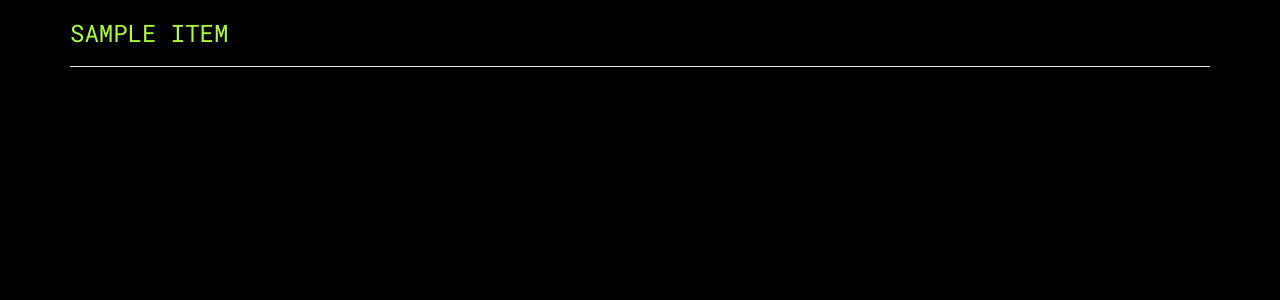
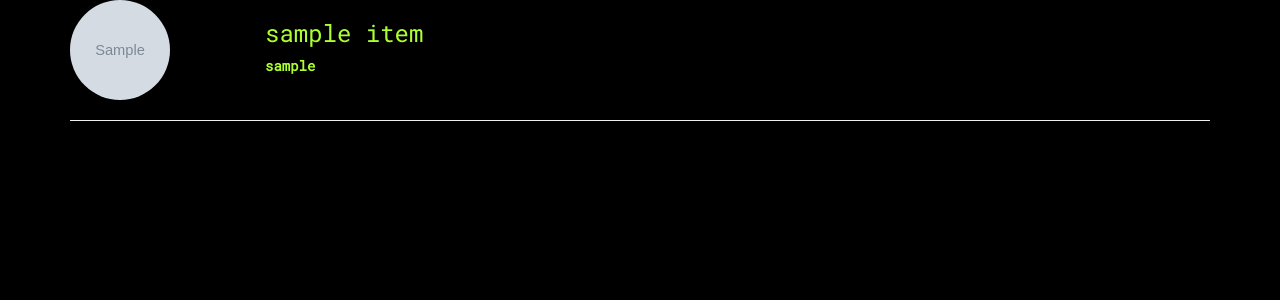
Before and after one commit to muthugit/gitcard, a Flask app: a page that uses src/providers/templates/common/header.html in a window 1280 px wide. Shown: the top 300 px of the page. Run offline with Flask 2, Linux system fonts and the light colour scheme; grey boxes marked "Sample" are stand-in pictures; some libraries are stand-ins or nearby versions.

Commit message:
new pages

```diff
--- a/app.py
+++ b/app.py
@@ -3,7 +3,7 @@ from dataclasses import asdict
 from src.use_cases.users.get_user import (GetUserRequest, GetUserUseCase)
 
 
-app = Flask(__name__, template_folder="src/providers/templates")
+app = Flask(__name__, template_folder="src/providers/templates", static_folder="src/providers/templates/static")
 
 @app.route("/favicon.ico")
 def fav():
--- a/src/providers/templates/common/header.html
+++ b/src/providers/templates/common/header.html
@@ -1,14 +1,7 @@
+<meta name="viewport" content="width=device-width, initial-scale=1">
 <link rel="stylesheet" href="https://bootswatch.com/3/paper/bootstrap.css" media="screen">
 <link href='https://fonts.googleapis.com/css?family=Roboto Mono' rel='stylesheet'>
+<!-- <link rel="stylesheet" href="https://cdn.jsdelivr.net/npm/bootstrap@4.6.2/dist/css/bootstrap.min.css"> -->
+<link rel= "stylesheet" type= "text/css" href= "/static/black.css">
 
-<style>
-    body {
-        font-family: 'Roboto Mono';
-        background-color: black;
-        color: greenyellow;
-    }
-    h1, h2, h3 {
-        color: greenyellow
-    }
-</style>
 <div class="container">
--- /dev/null
+++ b/src/providers/templates/static/black.css
@@ -0,0 +1,21 @@
+main {
+    padding: 30px;
+}
+body {
+    font-family: 'Roboto Mono';
+    background-color: black;
+    color: greenyellow;
+}
+h1, h2, h3 {
+    color: greenyellow
+}
+
+.profile-pic{
+    width: 100px;
+    height: 100px;
+    border-radius: 50%;
+
+}
+hr {
+    color: white;
+}
--- a/src/providers/templates/user/user_profile.html
+++ b/src/providers/templates/user/user_profile.html
@@ -1,7 +1,13 @@
 {% include 'common/header.html' %}
 
-<div class="typewriter">
-<h3>{{ user.name.upper() }}</h3>
+<div class="row main">
+    <div class="col-xs-4 col-lg-2">
+    <img src="{{ user.avatar_url }}" class="rounded-circle profile-pic">
+</div>
+<div class="col-xs-4">
+    <h3>{{ user.name.lower() }}</h3>
+    <b>{{ user.login }}</b>
+    </div>
 
 </div>
 <hr>
```
